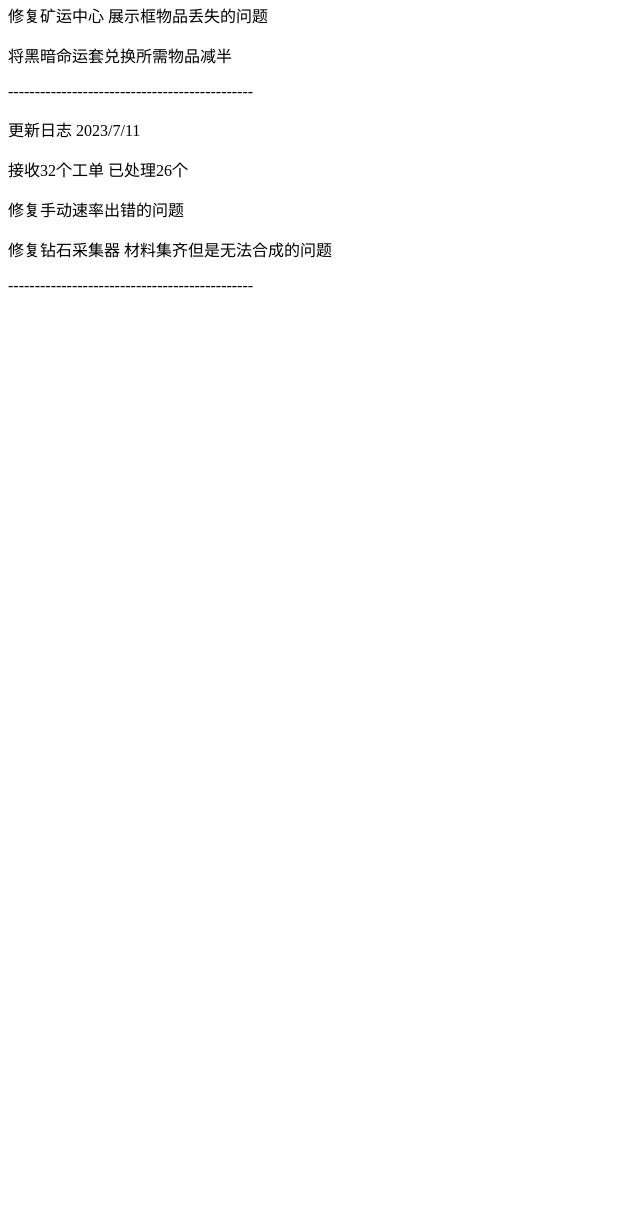
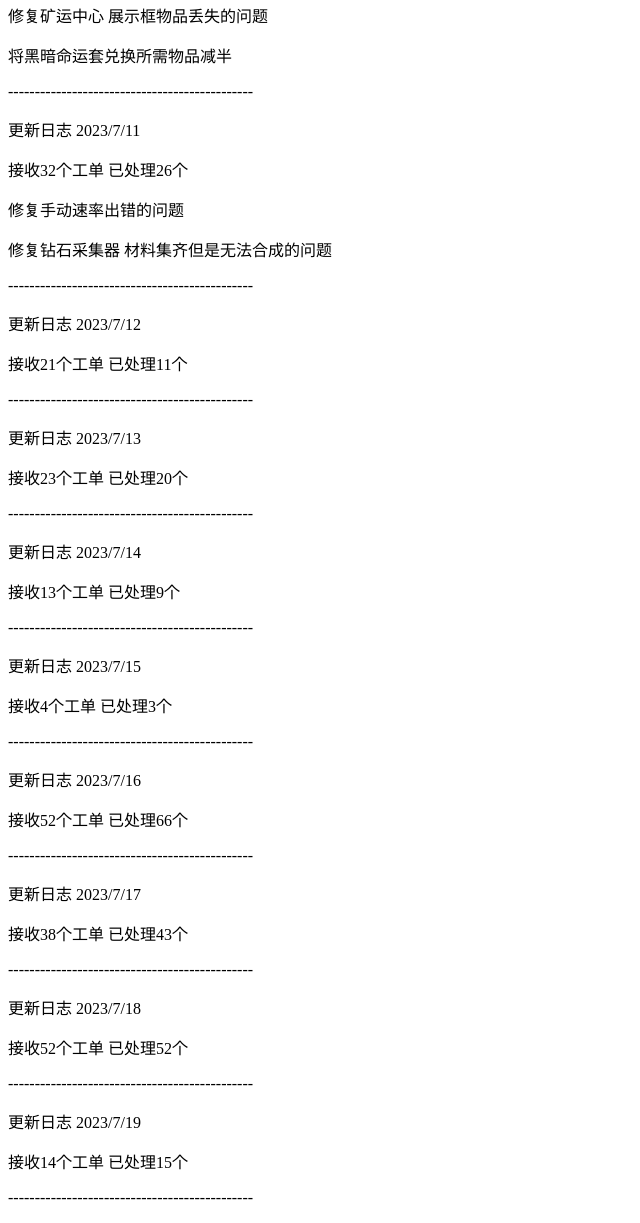
Before and after one commit to Uncle-Xiao/Cookieannouncement.github.io, a plain HTML site: page index.html in a window 1280 px wide. Shown: the part 1023-2246 px from the top of the page, without its empty margins (0-640 px from the left). Before the commit the page ends 1334 px from the top, so only its background shows below. Drawn offline with Linux system fonts and the light colour scheme.

Commit message:
Update index.html

```diff
--- a/index.html
+++ b/index.html
@@ -49,3 +49,27 @@
 <p>修复手动速率出错的问题<span class=" fw-cl "><span> </span></span> <span class=" fw-cl "><span> </span></span></p>
 <p>修复钻石采集器<span class=" fw-cl "><span> </span></span>材料集齐但是无法合成的问题<span class=" fw-cl "><span> </span></span></p>
 <p>----------------------------------------------<p>
+<p>更新日志<span class=" fw-cl "><span> </span></span>2023/7/12 <span class=" fw-cl "><span> </span></span></p>
+<p>接收21个工单<span class=" fw-cl "><span> </span></span>已处理11个<span class=" fw-cl "><span> </span></span></p>
+<p>----------------------------------------------<p>
+<p>更新日志<span class=" fw-cl "><span> </span></span>2023/7/13 <span class=" fw-cl "><span> </span></span></p>
+<p>接收23个工单<span class=" fw-cl "><span> </span></span>已处理20个<span class=" fw-cl "><span> </span></span></p>
+<p>----------------------------------------------<p>
+<p>更新日志<span class=" fw-cl "><span> </span></span>2023/7/14 <span class=" fw-cl "><span> </span></span></p>
+<p>接收13个工单<span class=" fw-cl "><span> </span></span>已处理9个<span class=" fw-cl "><span> </span></span></p>
+<p>----------------------------------------------<p>
+<p>更新日志<span class=" fw-cl "><span> </span></span>2023/7/15 <span class=" fw-cl "><span> </span></span></p>
+<p>接收4个工单<span class=" fw-cl "><span> </span></span>已处理3个<span class=" fw-cl "><span> </span></span></p>
+<p>----------------------------------------------<p>
+<p>更新日志<span class=" fw-cl "><span> </span></span>2023/7/16 <span class=" fw-cl "><span> </span></span></p>
+<p>接收52个工单<span class=" fw-cl "><span> </span></span>已处理66个<span class=" fw-cl "><span> </span></span></p>
+<p>----------------------------------------------<p>
+<p>更新日志<span class=" fw-cl "><span> </span></span>2023/7/17 <span class=" fw-cl "><span> </span></span></p>
+<p>接收38个工单<span class=" fw-cl "><span> </span></span>已处理43个<span class=" fw-cl "><span> </span></span></p>
+<p>----------------------------------------------<p>
+<p>更新日志<span class=" fw-cl "><span> </span></span>2023/7/18 <span class=" fw-cl "><span> </span></span></p>
+<p>接收52个工单<span class=" fw-cl "><span> </span></span>已处理52个<span class=" fw-cl "><span> </span></span></p>
+<p>----------------------------------------------<p>
+<p>更新日志<span class=" fw-cl "><span> </span></span>2023/7/19 <span class=" fw-cl "><span> </span></span></p>
+<p>接收14个工单<span class=" fw-cl "><span> </span></span>已处理15个<span class=" fw-cl "><span> </span></span></p>
+<p>----------------------------------------------<p>
```
